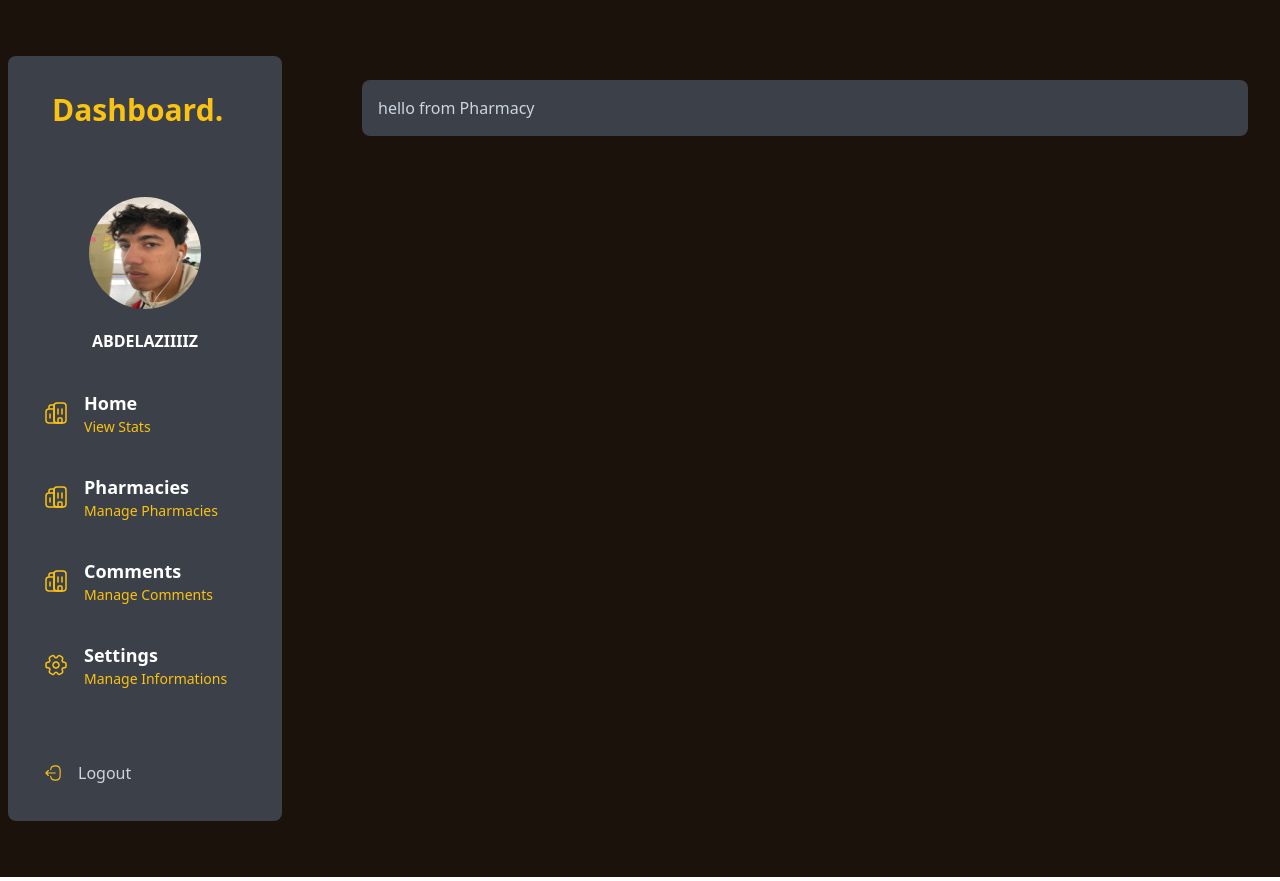
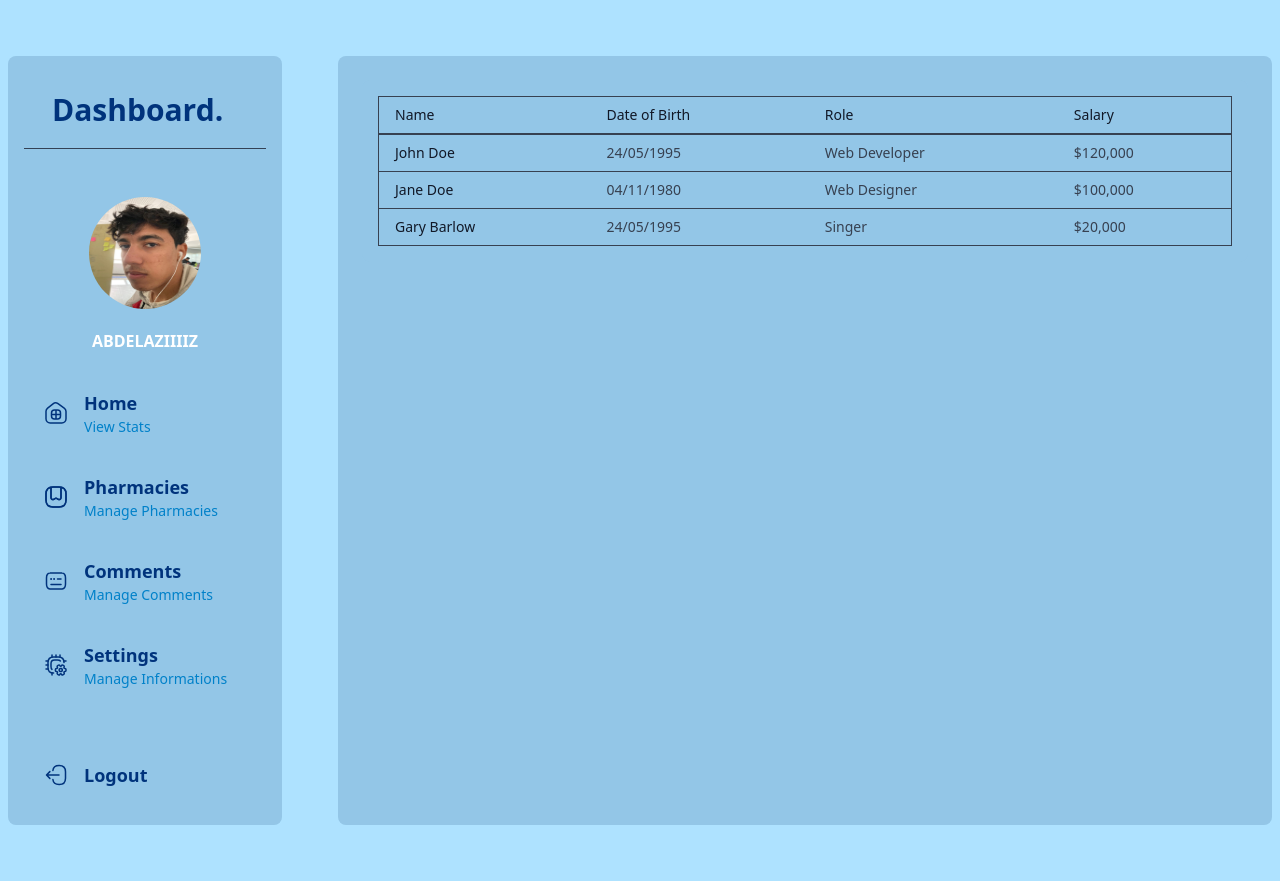
Before and after one commit to khalidhagane/PharmGarde_mobile, a React (Create React App) app in the folder frontend/web/: page /Pharmacy in a window 1280 px wide. Built offline with nearby package versions, Linux system fonts and the light colour scheme.

Commit message:
style side bar and components

```diff
--- a/frontend/web/src/App.js
+++ b/frontend/web/src/App.js
@@ -3,7 +3,7 @@ import './App.css';
 import Layout from './pages/Layout';
 import Login from './pages/Login';
 import Dashboard from './components/Dashboard'
-import Comments from './components/Comments';
+import Comments from './components/CommentContainer';
 import Settings from './components/Settings';
 import Pharmacy from './components/Pharmacy';
 
--- a/frontend/web/src/components/Logout.jsx
+++ b/frontend/web/src/components/Logout.jsx
@@ -3,7 +3,7 @@ import React from 'react'
 function Logout() {
   return (
     <>
-    <button>Logout</button></>
+    <button className='text-[#00337C] font-bold text-base lg:text-lg'>Logout</button></>
   )
 }
 
--- a/frontend/web/src/components/Pharmacy.jsx
+++ b/frontend/web/src/components/Pharmacy.jsx
@@ -2,7 +2,109 @@ import React from 'react'
 
 function Pharmacy() {
   return (
-    <div>hello from Pharmacy</div>
+    <>
+    <div class="overflow-x-auto border  border-gray-700">
+  <table
+    class="min-w-full divide-y-2 text-sm divide-gray-700"
+  >
+    <thead>
+      <tr>
+        <th
+          class="whitespace-nowrap px-4 py-2 text-left font-medium text-gray-900 "
+        >
+          Name
+        </th>
+        <th
+          class="whitespace-nowrap px-4 py-2 text-left font-medium text-gray-900 "
+        >
+          Date of Birth
+        </th>
+        <th
+          class="whitespace-nowrap px-4 py-2 text-left font-medium text-gray-900 "
+        >
+          Role
+        </th>
+        <th
+          class="whitespace-nowrap px-4 py-2 text-left font-medium text-gray-900 "
+        >
+          Salary
+        </th>
+      </tr>
+    </thead>
+
+    <tbody class="divide-y  divide-gray-700">
+      <tr>
+        <td
+          class="whitespace-nowrap px-4 py-2 font-medium text-gray-900 "
+        >
+          John Doe
+        </td>
+        <td
+          class="whitespace-nowrap px-4 py-2 text-gray-700 "
+        >
+          24/05/1995
+        </td>
+        <td
+          class="whitespace-nowrap px-4 py-2 text-gray-700 "
+        >
+          Web Developer
+        </td>
+        <td
+          class="whitespace-nowrap px-4 py-2 text-gray-700 "
+        >
+          $120,000
+        </td>
+      </tr>
+
+      <tr class="[&>*]:whitespace-nowrap [&>*]:px-4 [&>*]:py-2">
+        <td
+          class="whitespace-nowrap px-4 py-2 font-medium text-gray-900 "
+        >
+          Jane Doe
+        </td>
+        <td
+          class="whitespace-nowrap px-4 py-2 text-gray-700 "
+        >
+          04/11/1980
+        </td>
+        <td
+          class="whitespace-nowrap px-4 py-2 text-gray-700 "
+        >
+          Web Designer
+        </td>
+        <td
+          class="whitespace-nowrap px-4 py-2 text-gray-700 "
+        >
+          $100,000
+        </td>
+      </tr>
+
+      <tr class="[&>*]:whitespace-nowrap [&>*]:px-4 [&>*]:py-2">
+        <td
+          class="whitespace-nowrap px-4 py-2 font-medium text-gray-900 "
+        >
+          Gary Barlow
+        </td>
+        <td
+          class="whitespace-nowrap px-4 py-2 text-gray-700 "
+        >
+          24/05/1995
+        </td>
+        <td
+          class="whitespace-nowrap px-4 py-2 text-gray-700 "
+        >
+          Singer
+        </td>
+        <td
+          class="whitespace-nowrap px-4 py-2 text-gray-700 "
+        >
+          $20,000
+        </td>
+      </tr>
+    </tbody>
+  </table>
+</div>
+    </>
   )
 }
 
--- a/frontend/web/src/pages/Layout.jsx
+++ b/frontend/web/src/pages/Layout.jsx
@@ -5,11 +5,11 @@ import Logout from '../components/Logout'
 
 function Layout() {
     return (
-    <div className="antialiased  w-full min-h-screen text-slate-300 relative py-4 bg-[#1A120B]">
+        <div className="antialiased  w-full min-h-screen text-slate-300 relative py-4 bg-[#AEE2FF]">
             <div className="grid grid-cols-12 mx-auto gap-2 sm:gap-4 md:gap-6 lg:gap-10 xl:gap-14 max-w-7xl my-10 px-2">
-        <div id="menu" className="bg-[#3C4048] col-span-3 rounded-lg p-4 ">
+                <div id="menu" className="bg-[#93C6E7] col-span-3 rounded-lg p-4 ">
                     <Link to='/Dashboard'>
-            <h1 className="font-bold text-lg ml-7 my-5 lg:text-3xl bg-gradient-to-br  via-white/50 to-transparent bg-clip-text text-[#FAC213]">Dashboard<span className="text-[#FAC213]">.</span></h1>
+                        <h1 className="font-bold text-lg ml-7 my-5 lg:text-3xl bg-gradient-to-br  via-white/50 to-transparent bg-clip-text text-[#00337C]">Dashboard<span className="text-[#00337C]">.</span></h1>
                     </Link>
                     <hr className="my-2 border-slate-700" />
                     <div id="menu" className="flex flex-col space-y-2 my-5">
@@ -22,67 +22,71 @@ function Layout() {
 
                         <Link to='/Home'>
                             <div className="flex flex-col space-y-2 md:flex-row md:space-y-0 space-x-2 items-center mb-7 ml-3">
-                <svg className='mx-2'  width="24" height="24" viewBox="0 0 24 24" fill="none" xmlns="http://www.w3.org/2000/svg">
-                  <path d="M5 8C3 8 2 9 2 11V19C2 21 3 22 5 22H13C11 22 10 21 10 19V8M5 8H10M5 8V6C5 4.9 5.9 4 7 4H10.11C10.03 4.3 10 4.63 10 5V8M14 8V13M18 8V13M6 13V17M17 17H15C14.45 17 14 17.45 14 18V22H18V18C18 17.45 17.55 17 17 17Z" stroke="#FAC213" stroke-width="1.5" stroke-miterlimit="10" stroke-linecap="round" stroke-linejoin="round" />
-                  <path d="M10 19V5C10 3 11 2 13 2H19C21 2 22 3 22 5V19C22 21 21 22 19 22H13C11 22 10 21 10 19Z" stroke="#FAC213" stroke-width="1.5" stroke-miterlimit="10" stroke-linecap="round" stroke-linejoin="round" />
+                                <svg className='mx-2' width="24" height="24" viewBox="0 0 24 24" fill="none" xmlns="http://www.w3.org/2000/svg">
+                                    <path d="M9.02 2.84001L3.63 7.04001C2.73 7.74001 2 9.23001 2 10.36V17.77C2 20.09 3.89 21.99 6.21 21.99H17.79C20.11 21.99 22 20.09 22 17.78V10.5C22 9.29001 21.19 7.74001 20.2 7.05001L14.02 2.72001C12.62 1.74001 10.37 1.79001 9.02 2.84001Z" stroke="#00337C" stroke-width="1.5" stroke-linecap="round" stroke-linejoin="round" />
+                                    <path d="M12 9V18M7.5 13.5H16.5M10.5 18H13.5C15.15 18 16.5 16.65 16.5 15V12C16.5 10.35 15.15 9 13.5 9H10.5C8.85 9 7.5 10.35 7.5 12V15C7.5 16.65 8.85 18 10.5 18Z" stroke="#00337C" stroke-width="1.5" stroke-linecap="round" stroke-linejoin="round" />
                                 </svg>
                                 <div className='ml-7'>
-                  <p className="font-bold text-base lg:text-lg text-white  leading-4 group-hover:text-indigo-400">Home</p>
-                  <p className="text-[#FAC213] text-sm hidden md:block">View Stats</p>
+                                    <p className="font-bold text-base lg:text-lg text-[#00337C]  leading-4 group-hover:text-indigo-400">Home</p>
+                                    <p className="text-[#0081C9] text-sm hidden md:block">View Stats</p>
                                 </div>
                             </div>
                         </Link>
 
                         <Link to='/Pharmacy'>
                             <div className="flex flex-col space-y-2 md:flex-row md:space-y-0 space-x-2 items-center mb-7 ml-3">
-                <svg className='mx-2'  width="24" height="24" viewBox="0 0 24 24" fill="none" xmlns="http://www.w3.org/2000/svg">
-                  <path d="M5 8C3 8 2 9 2 11V19C2 21 3 22 5 22H13C11 22 10 21 10 19V8M5 8H10M5 8V6C5 4.9 5.9 4 7 4H10.11C10.03 4.3 10 4.63 10 5V8M14 8V13M18 8V13M6 13V17M17 17H15C14.45 17 14 17.45 14 18V22H18V18C18 17.45 17.55 17 17 17Z" stroke="#FAC213" stroke-width="1.5" stroke-miterlimit="10" stroke-linecap="round" stroke-linejoin="round" />
-                  <path d="M10 19V5C10 3 11 2 13 2H19C21 2 22 3 22 5V19C22 21 21 22 19 22H13C11 22 10 21 10 19Z" stroke="#FAC213" stroke-width="1.5" stroke-miterlimit="10" stroke-linecap="round" stroke-linejoin="round" />
+                                <svg className='mx-2' width="24" height="24" viewBox="0 0 24 24" fill="none" xmlns="http://www.w3.org/2000/svg">
+                                    <path d="M9 22H15C20 22 22 20 22 15V9C22 4 20 2 15 2H9C4 2 2 4 2 9V15C2 20 4 22 9 22Z" stroke="#00337C" stroke-width="1.5" stroke-linecap="round" stroke-linejoin="round" />
+                                    <path d="M17 2.44V12.42C17 14.39 15.59 15.16 13.86 14.12L12.54 13.33C12.24 13.15 11.76 13.15 11.46 13.33L10.14 14.12C8.41 15.15 7 14.39 7 12.42V2.44" stroke="#00337C" stroke-width="1.5" stroke-linecap="round" stroke-linejoin="round" />
+                                    <path d="M9 22H15C20 22 22 20 22 15V9C22 4 20 2 15 2H9C4 2 2 4 2 9V15C2 20 4 22 9 22Z" stroke="#00337C" stroke-width="1.5" stroke-linecap="round" stroke-linejoin="round" />
+                                    <path d="M17 2.44V12.42C17 14.39 15.59 15.16 13.86 14.12L12.54 13.33C12.24 13.15 11.76 13.15 11.46 13.33L10.14 14.12C8.41 15.15 7 14.39 7 12.42V2.44" stroke="#00337C" stroke-width="1.5" stroke-linecap="round" stroke-linejoin="round" />
                                 </svg>
                                 <div className='ml-7'>
-                  <p className="font-bold text-base lg:text-lg text-white  leading-4 group-hover:text-indigo-400">Pharmacies</p>
-                  <p className="text-[#FAC213] text-sm hidden md:block">Manage Pharmacies</p>
+                                    <p className="font-bold text-base lg:text-lg text-[#00337C]  leading-4 group-hover:text-indigo-400">Pharmacies</p>
+                                    <p className="text-[#0081C9] text-sm hidden md:block">Manage Pharmacies</p>
                                 </div>
                             </div>
                         </Link>
 
                         <Link to='/Comments'>
                             <div className="flex flex-col space-y-2 md:flex-row md:space-y-0 space-x-2 items-center mb-7 ml-3">
-                <svg className='mx-2'  width="24" height="24" viewBox="0 0 24 24" fill="none" xmlns="http://www.w3.org/2000/svg">
-                  <path d="M5 8C3 8 2 9 2 11V19C2 21 3 22 5 22H13C11 22 10 21 10 19V8M5 8H10M5 8V6C5 4.9 5.9 4 7 4H10.11C10.03 4.3 10 4.63 10 5V8M14 8V13M18 8V13M6 13V17M17 17H15C14.45 17 14 17.45 14 18V22H18V18C18 17.45 17.55 17 17 17Z" stroke="#FAC213" stroke-width="1.5" stroke-miterlimit="10" stroke-linecap="round" stroke-linejoin="round" />
-                  <path d="M10 19V5C10 3 11 2 13 2H19C21 2 22 3 22 5V19C22 21 21 22 19 22H13C11 22 10 21 10 19Z" stroke="#FAC213" stroke-width="1.5" stroke-miterlimit="10" stroke-linecap="round" stroke-linejoin="round" />
+                                <svg className='mx-2' width="24" height="24" viewBox="0 0 24 24" fill="none" xmlns="http://www.w3.org/2000/svg">
+                                    <path d="M13.5 10H17M7 15.5H17M7.5 4H16.5C17.12 4 17.67 4.02 18.16 4.09C20.79 4.38 21.5 5.62 21.5 9V15C21.5 18.38 20.79 19.62 18.16 19.91C17.67 19.98 17.12 20 16.5 20H7.5C6.88 20 6.33 19.98 5.84 19.91C3.21 19.62 2.5 18.38 2.5 15V9C2.5 5.62 3.21 4.38 5.84 4.09C6.33 4.02 6.88 4 7.5 4Z" stroke="#00337C" stroke-width="1.5" stroke-linecap="round" stroke-linejoin="round" />
+                                    <path d="M10.0952 10H10.1042M7.09521 10H7.10422" stroke="#00337C" stroke-width="2" stroke-linecap="round" stroke-linejoin="round" />
                                 </svg>
                                 <div className='ml-7'>
-                  <p className="font-bold text-base lg:text-lg text-white  leading-4 group-hover:text-indigo-400">Comments</p>
-                  <p className="text-[#FAC213] text-sm hidden md:block">Manage Comments</p>
+                                    <p className="font-bold text-base lg:text-lg text-[#00337C]  leading-4 group-hover:text-indigo-400">Comments</p>
+                                    <p className="text-[#0081C9] text-sm hidden md:block">Manage Comments</p>
                                 </div>
                             </div>
                         </Link>
 
                         <Link to='/Settings'>
                             <div className="relative  flex flex-col space-y-2 md:flex-row md:space-y-0 space-x-2 items-center mb-16 ml-3 ">
-                <svg className='mx-2'  width="24" height="24" viewBox="0 0 24 24" fill="none" xmlns="http://www.w3.org/2000/svg">
-                  <path d="M12 15C12.7956 15 13.5587 14.6839 14.1213 14.1213C14.6839 13.5587 15 12.7956 15 12C15 11.2044 14.6839 10.4413 14.1213 9.87868C13.5587 9.31607 12.7956 9 12 9C11.2044 9 10.4413 9.31607 9.87868 9.87868C9.31607 10.4413 9 11.2044 9 12C9 12.7956 9.31607 13.5587 9.87868 14.1213C10.4413 14.6839 11.2044 15 12 15Z" stroke="#FAC213" stroke-width="1.5" stroke-miterlimit="10" stroke-linecap="round" stroke-linejoin="round" />
-                  <path d="M2 12.88V11.12C2 10.08 2.85 9.22 3.9 9.22C5.71 9.22 6.45 7.94 5.54 6.37C5.02 5.47 5.33 4.3 6.24 3.78L7.97 2.79C8.76 2.32 9.78 2.6 10.25 3.39L10.36 3.58C11.26 5.15 12.74 5.15 13.65 3.58L13.76 3.39C14.23 2.6 15.25 2.32 16.04 2.79L17.77 3.78C18.68 4.3 18.99 5.47 18.47 6.37C17.56 7.94 18.3 9.22 20.11 9.22C21.15 9.22 22.01 10.07 22.01 11.12V12.88C22.01 13.92 21.16 14.78 20.11 14.78C18.3 14.78 17.56 16.06 18.47 17.63C18.99 18.54 18.68 19.7 17.77 20.22L16.04 21.21C15.25 21.68 14.23 21.4 13.76 20.61L13.65 20.42C12.75 18.85 11.27 18.85 10.36 20.42L10.25 20.61C9.78 21.4 8.76 21.68 7.97 21.21L6.24 20.22C5.8041 19.969 5.48558 19.5553 5.35435 19.0698C5.22311 18.5842 5.28988 18.0664 5.54 17.63C6.45 16.06 5.71 14.78 3.9 14.78C2.85 14.78 2 13.92 2 12.88Z" stroke="#FAC213" stroke-width="1.5" stroke-miterlimit="10" stroke-linecap="round" stroke-linejoin="round" />
+                                <svg className='mx-2' width="24" height="24" viewBox="0 0 24 24" fill="none" xmlns="http://www.w3.org/2000/svg">
+                                    <path d="M20 9.6C20 5.6 18.4 4 14.4 4H9.6C5.6 4 4 5.6 4 9.6V14.4C4 18.4 5.6 20 9.6 20" stroke="#00337C" stroke-width="1.5" stroke-linecap="round" stroke-linejoin="round" />
+                                    <path d="M16.35 8C15.8 7.3 14.88 7 13.5 7H10.5C8 7 7 8 7 10.5V13.5C7 14.88 7.3 15.8 7.99 16.35M8.01 4V2M12 4V2M16 4V2M20 8H22M8.01 20V22M2 8H4M2 12H4M2 16H4" stroke="#00337C" stroke-width="1.5" stroke-linecap="round" stroke-linejoin="round" />
+                                    <path d="M16.7101 18.59C16.9189 18.59 17.1257 18.5489 17.3186 18.469C17.5115 18.3891 17.6868 18.2719 17.8344 18.1243C17.9821 17.9767 18.0992 17.8014 18.1791 17.6085C18.259 17.4156 18.3001 17.2088 18.3001 17C18.3001 16.7912 18.259 16.5844 18.1791 16.3915C18.0992 16.1986 17.9821 16.0233 17.8344 15.8757C17.6868 15.7281 17.5115 15.6109 17.3186 15.531C17.1257 15.4511 16.9189 15.41 16.7101 15.41C16.2884 15.41 15.884 15.5775 15.5858 15.8757C15.2876 16.1739 15.1201 16.5783 15.1201 17C15.1201 17.4217 15.2876 17.8261 15.5858 18.1243C15.884 18.4225 16.2884 18.59 16.7101 18.59Z" stroke="#00337C" stroke-width="1.5" stroke-miterlimit="10" stroke-linecap="round" stroke-linejoin="round" />
+                                    <path d="M11.4102 17.46V16.53C11.4102 15.98 11.8602 15.53 12.4102 15.53C13.3702 15.53 13.7602 14.85 13.2802 14.02C13.2141 13.9059 13.1712 13.7798 13.154 13.649C13.1368 13.5182 13.1457 13.3853 13.1801 13.258C13.2145 13.1307 13.2737 13.0114 13.3544 12.907C13.4351 12.8027 13.5356 12.7153 13.6502 12.65L14.5602 12.12C14.9802 11.87 15.5202 12.02 15.7702 12.44L15.8302 12.54C16.3102 13.37 17.0902 13.37 17.5702 12.54L17.6302 12.44C17.8802 12.02 18.4202 11.88 18.8402 12.12L19.7502 12.65C20.2302 12.93 20.4002 13.54 20.1202 14.02C19.6402 14.85 20.0302 15.53 20.9902 15.53C21.5402 15.53 21.9902 15.98 21.9902 16.53V17.46C21.9902 18.01 21.5402 18.46 20.9902 18.46C20.0302 18.46 19.6402 19.14 20.1202 19.97C20.1863 20.0841 20.2292 20.2102 20.2464 20.341C20.2636 20.4718 20.2547 20.6047 20.2203 20.732C20.1859 20.8593 20.1267 20.9786 20.046 21.083C19.9653 21.1873 19.8648 21.2747 19.7502 21.34L18.8402 21.87C18.4202 22.12 17.8802 21.97 17.6302 21.55L17.5702 21.45C17.0902 20.62 16.3102 20.62 15.8302 21.45L15.7702 21.55C15.5202 21.97 14.9802 22.11 14.5602 21.87L13.6502 21.34C13.1702 21.06 13.0002 20.45 13.2802 19.97C13.7602 19.14 13.3702 18.46 12.4102 18.46C12.2785 18.4613 12.1479 18.4364 12.0259 18.3866C11.904 18.3368 11.7932 18.2632 11.7001 18.1701C11.607 18.077 11.5334 17.9662 11.4836 17.8443C11.4338 17.7223 11.4089 17.5917 11.4102 17.46Z" stroke="#00337C" stroke-width="1.5" stroke-miterlimit="10" stroke-linecap="round" stroke-linejoin="round" />
                                 </svg>
                                 <div>
-                  <p className="font-bold text-base lg:text-lg text-white  leading-4 group-hover:text-indigo-400">Settings</p>
-                  <p className="text-[#FAC213]  text-sm hidden md:block">Manage Informations</p>
+                                    <p className="font-bold text-base lg:text-lg text-[#00337C]  leading-4 group-hover:text-indigo-400">Settings</p>
+                                    <p className="text-[#0081C9]  text-sm hidden md:block">Manage Informations</p>
                                 </div>
                             </div>
                         </Link>
 
                         <div className="flex flex-col  mt-11 space-y-2 md:flex-row md:space-y-0 space-x-2 items-center ml-3  ">
-              <svg className='mx-2'  width="18" height="18" viewBox="0 0 24 24" fill="none" xmlns="http://www.w3.org/2000/svg">
-                <path d="M8.9 7.56001C9.21 3.96001 11.06 2.49001 15.11 2.49001H15.24C19.71 2.49001 21.5 4.28001 21.5 8.75001V15.27C21.5 19.74 19.71 21.53 15.24 21.53H15.11C11.09 21.53 9.24 20.08 8.91 16.54M15 12H3.62M5.85 8.65001L2.5 12L5.85 15.35" stroke="#FAC213" stroke-width="1.5" stroke-linecap="round" stroke-linejoin="round" />
+                            <svg className='mx-2' width="24" height="24" viewBox="0 0 24 24" fill="none" xmlns="http://www.w3.org/2000/svg">
+                                <path d="M8.9 7.56001C9.21 3.96001 11.06 2.49001 15.11 2.49001H15.24C19.71 2.49001 21.5 4.28001 21.5 8.75001V15.27C21.5 19.74 19.71 21.53 15.24 21.53H15.11C11.09 21.53 9.24 20.08 8.91 16.54M15 12H3.62M5.85 8.65001L2.5 12L5.85 15.35" stroke="#00337C" stroke-width="1.5" stroke-linecap="round" stroke-linejoin="round" />
                             </svg>
                             <Logout />
                         </div>
 
                     </div>
                 </div>
-        <div id="content" className="bg-[#1A120B] col-span-9 rounded-lg p-6">
-          <div className='bg-[#3C4048] py-4 px-4 rounded-lg'>
+                <div id="content" className="bg-[#93C6E7] col-span-9 rounded-lg p-6">
+                    <div className='bg-[#93C6E7] py-4 px-4 rounded-lg'>
                         <Outlet />
                     </div>
                 </div>
```
Also changed, not shown: frontend/web/src/components/CommentContainer.jsx (renamed from frontend/web/src/components/Comments.jsx). Lines whose indentation alone changed are shown as unchanged.
